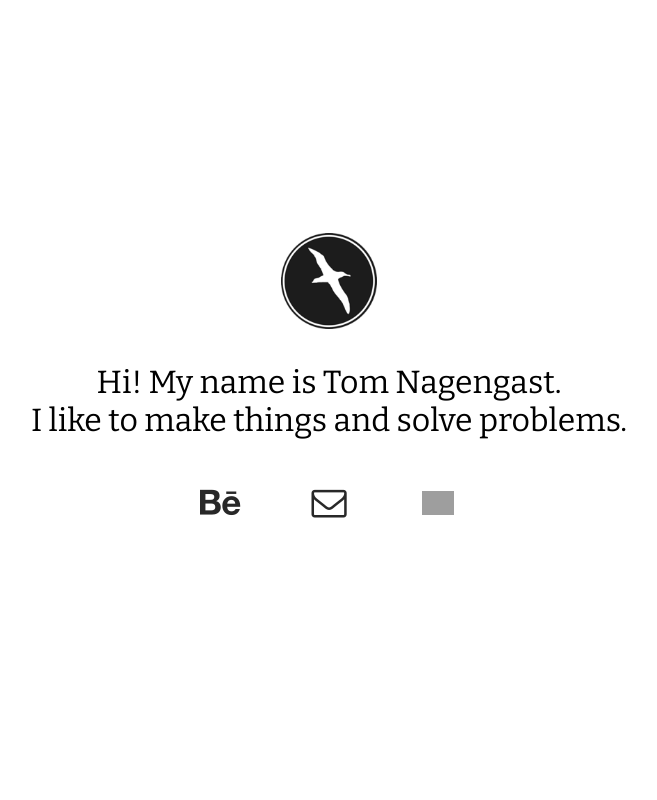
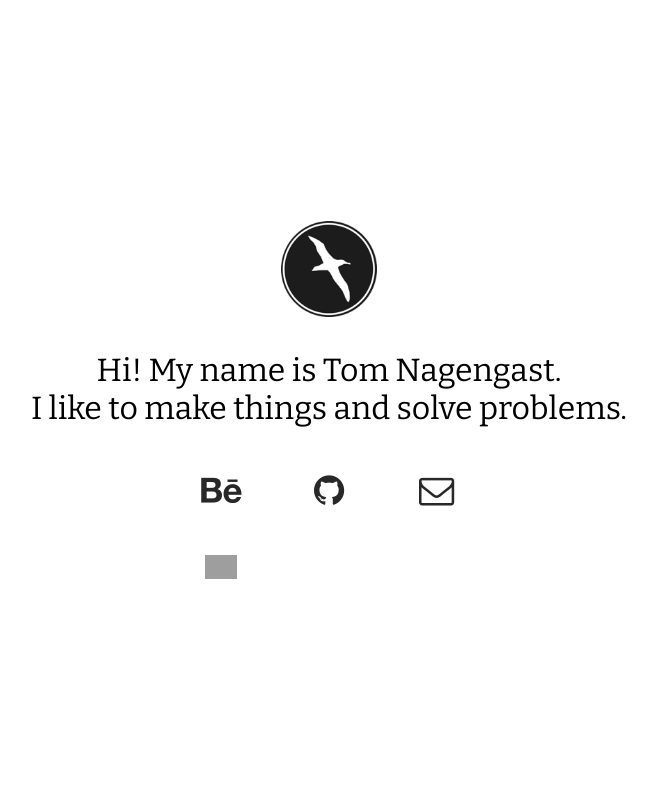
Before and after one commit to tnagengast/tnagengast.github.io, a PHP site: page / in a window 1280 px wide. Shown: the whole page, without its empty margins (311-968 px from the left). Run offline with PHP 8.4, Linux system fonts and the light colour scheme; style sheets or scripts are compiled from the project's sources; grey boxes are pictures that could not be loaded.

Commit message:
Add link to github

```diff
--- a/index.html
+++ b/index.html
@@ -23,6 +23,7 @@
 
                 <div class="links">
                     <a href="https://www.behance.net/tnagengast" target="_blank"><i class="fa fa-behance" aria-hidden="true"></i></a>
+                    <a href="https://github.com/tnagengast" target="_blank"><i class="fa fa-github" aria-hidden="true"></i></a>
                     <a href="mailto:tnagengast@gmail.com"><i class="fa fa-envelope-o" aria-hidden="true"></i></a>
                     <a href="https://winewindow.io/" target="_blank"><img src="https://staging.winewindow.io/images/logo.svg"></a>
                 </div>
--- a/src/scss/app.scss
+++ b/src/scss/app.scss
@@ -6,7 +6,6 @@
     font-style: normal;
     font-weight: normal;
 //     font-family: 'Open Sans', sans-serif;
-    text-decoration: none;
 }
 
 // body {
@@ -48,6 +47,7 @@ html, body {
     display: flex;
     justify-content: center;
     align-items: center;
+    text-decoration: none;
 }
 .links > a > img {
     width: 2rem;
```
Also changed, not shown: dist/app.css (+2 -2 lines).
